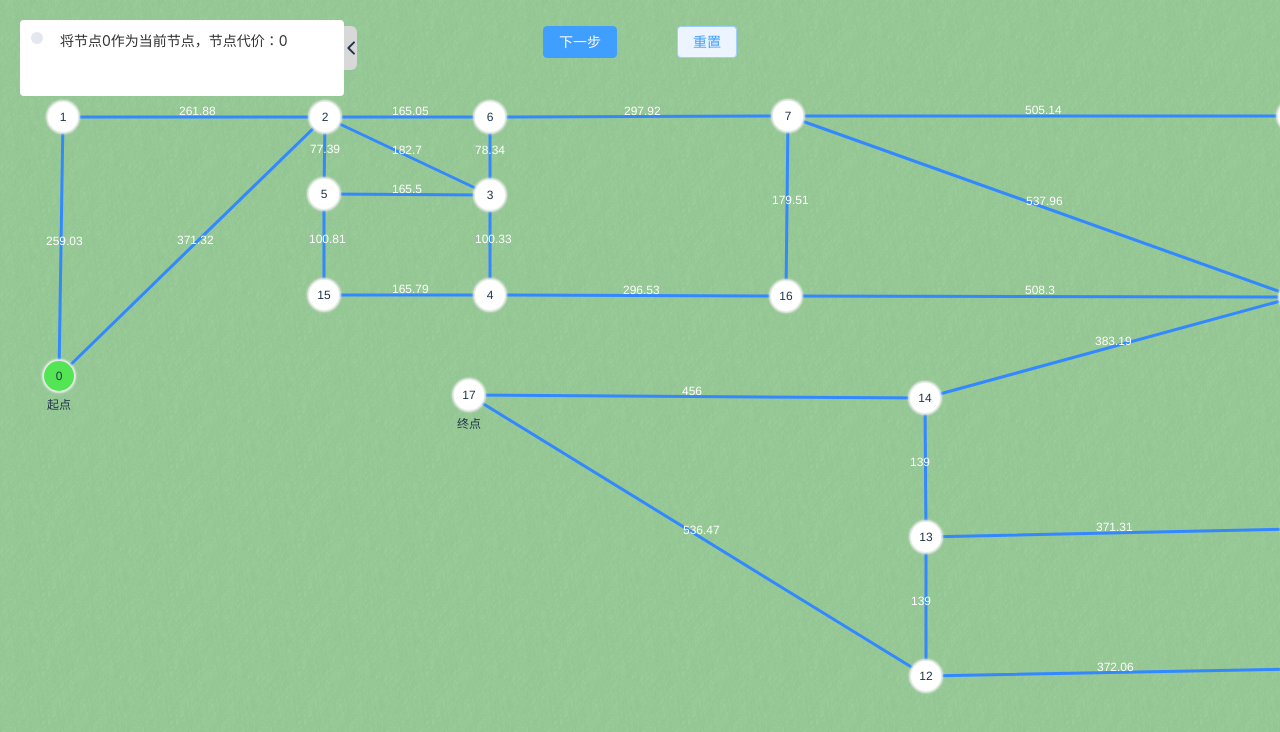
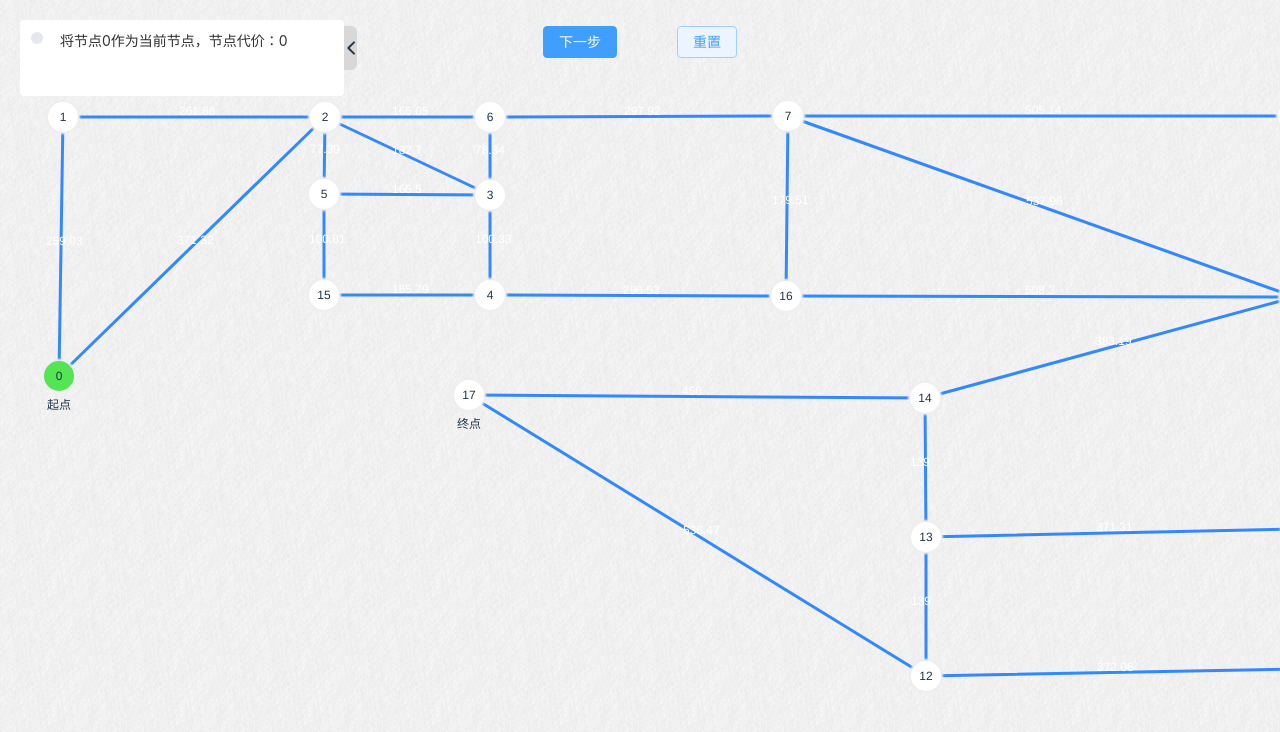
Before and after one commit to Fate-ui/learn-dijkstra-algorithm-online, a Vue app: page /#/home in a window 1280 px wide. Shown: the top 732 px of the page. Built offline with nearby package versions, Linux system fonts and the light colour scheme.

Commit message:
change background color

```diff
--- a/src/views/ShowLines/ShowLines.vue
+++ b/src/views/ShowLines/ShowLines.vue
@@ -35,7 +35,7 @@ function drawLine() {
 
 <style scoped lang="scss">
 #leaflet {
-  background-color: #99cc99;
+  background-color: #f5f5f5;
   background-image: url(@/assets/texture.png);
 }
 </style>
--- a/src/views/StepNavigateRoute.ts
+++ b/src/views/StepNavigateRoute.ts
@@ -102,7 +102,6 @@ export class StepNavigateRoute {
           node.cost = cost
           node.parent = current
           const markerIndex = this.nodes.findIndex((item) => item.id === node.id)
-          console.log(markerIndex)
           const marker = this.vertexMarkers[markerIndex]
           marker.closePopup()
           const iconElement = marker.getElement() as HTMLDivElement
```
